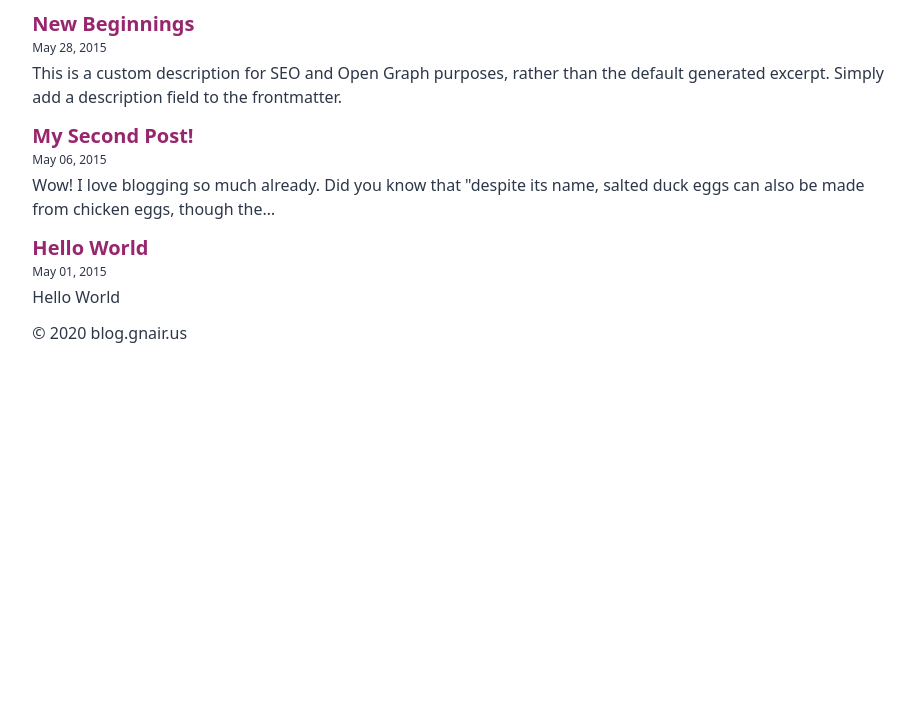
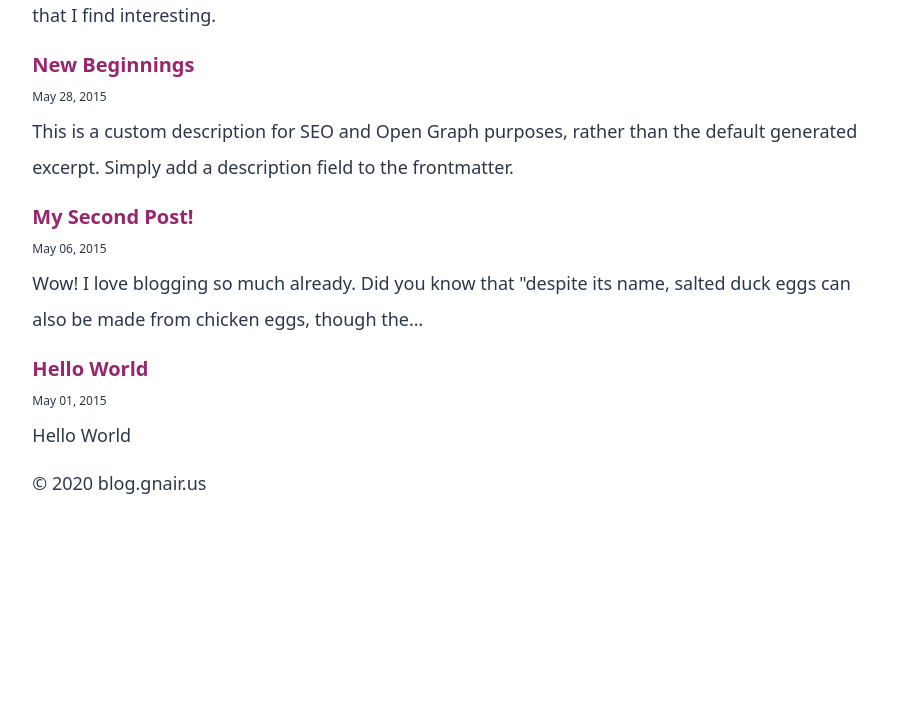
Before and after one commit to gopanair/blog, a Gatsby site: page / in a window 1280 px wide. Shown: the part 99-800 px from the top of the page, without its empty margins (181-1095 px from the left). Built offline with nearby package versions, Linux system fonts and the light colour scheme; Gatsby itself is replaced by a stand-in of ours.

Commit message:
Update style.css

```diff
--- a/src/css/style.css
+++ b/src/css/style.css
@@ -5,7 +5,7 @@
 @tailwind utilities;
 
 body {
- @apply   text-gray-800 bg-white
+ @apply   text-gray-800 bg-white leading-loose text-lg
 
 }
   /* Headers */
```
